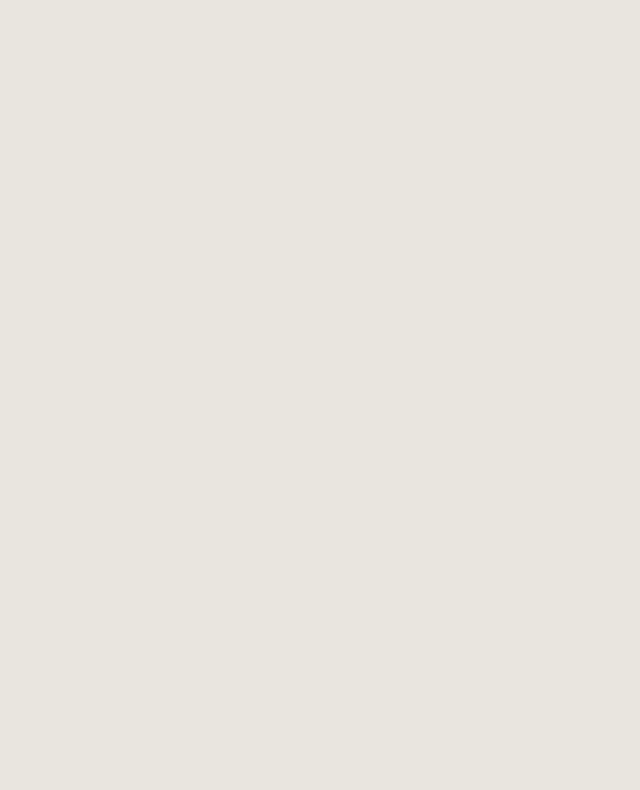
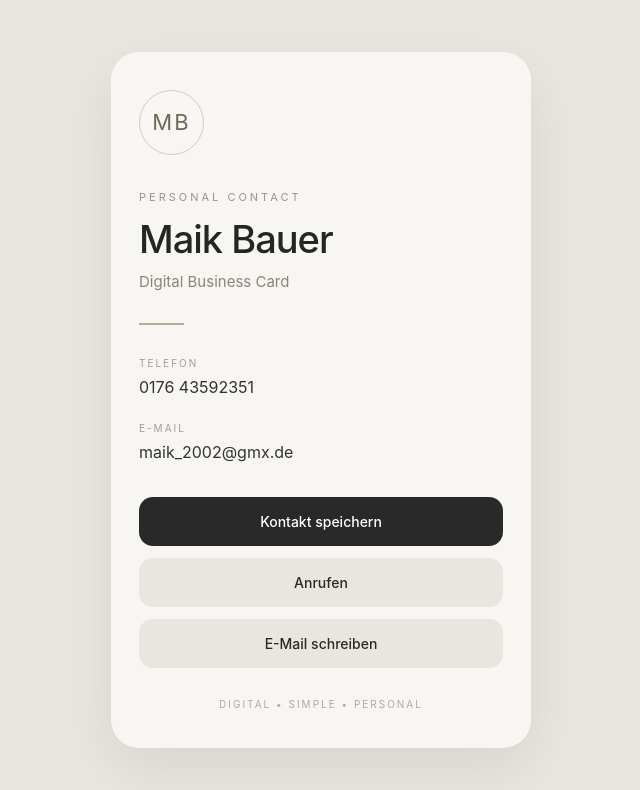
Before and after one commit to maik969/visitenkarte, a plain HTML site: page index.html in a window 1280 px wide. Shown: the whole page, without its empty margins (319-959 px from the left). Drawn offline with Linux system fonts and the light colour scheme.

Commit message:
Add styles and structure for personal contact card

```diff
--- a/index.html
+++ b/index.html
@@ -73,3 +73,120 @@ h1 {
     height: 2px;
     background: #b7aa98;
     margin: 32px 0;
+}
+.contact {
+    margin-bottom: 25px;
+}
+
+.contact-label {
+    font-size: 10px;
+    letter-spacing: 2px;
+    color: #a49c91;
+    margin-bottom: 8px;
+}
+
+.contact-value {
+    font-size: 16px;
+    color: #333;
+}
+
+.buttons {
+    margin-top: 35px;
+}
+
+.button {
+    display: block;
+    text-decoration: none;
+    text-align: center;
+    padding: 16px;
+    border-radius: 14px;
+    margin-top: 12px;
+    font-size: 14px;
+    font-weight: 500;
+    transition: 0.2s;
+}
+
+.primary {
+    background: #292929;
+    color: white;
+}
+
+.secondary {
+    background: #e9e5df;
+    color: #292929;
+}
+
+.button:active {
+    transform: scale(0.98);
+}
+
+.footer {
+    text-align: center;
+    margin-top: 30px;
+    font-size: 10px;
+    letter-spacing: 2px;
+    color: #b0a89d;
+    text-transform: uppercase;
+}
+
+@keyframes fadeIn {
+    from {
+        opacity: 0;
+        transform: translateY(15px);
+    }
+    to {
+        opacity: 1;
+        transform: translateY(0);
+    }
+}
+</style>
+</head>
+
+<body>
+
+<div class="card">
+
+    <div class="logo">MB</div>
+
+    <div class="label">Personal Contact</div>
+
+    <h1>Maik Bauer</h1>
+
+    <div class="subtitle">Digital Business Card</div>
+
+    <div class="line"></div>
+
+    <div class="contact">
+        <div class="contact-label">TELEFON</div>
+        <div class="contact-value">0176 43592351</div>
+    </div>
+
+    <div class="contact">
+        <div class="contact-label">E-MAIL</div>
+        <div class="contact-value">maik_2002@gmx.de</div>
+    </div>
+
+    <div class="buttons">
+
+        <a class="button primary" href="maik-bauer.vcf">
+            Kontakt speichern
+        </a>
+
+        <a class="button secondary" href="tel:017643592351">
+            Anrufen
+        </a>
+
+        <a class="button secondary" href="mailto:maik_2002@gmx.de">
+            E-Mail schreiben
+        </a>
+
+    </div>
+
+    <div class="footer">
+        Digital • Simple • Personal
+    </div>
+
+</div>
+
+</body>
+</html>
```
